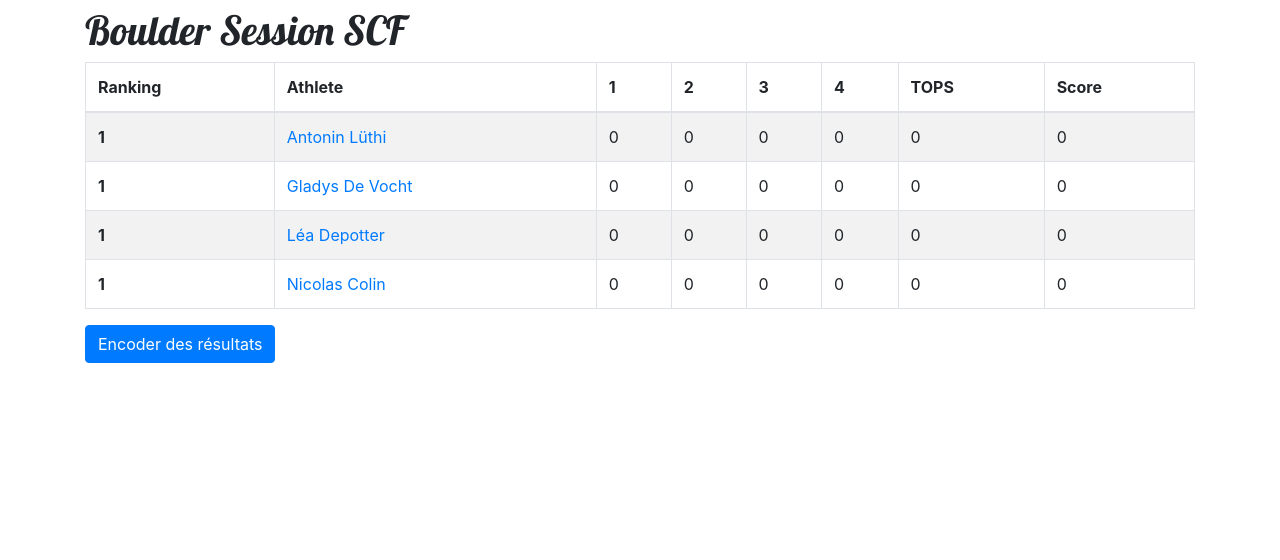
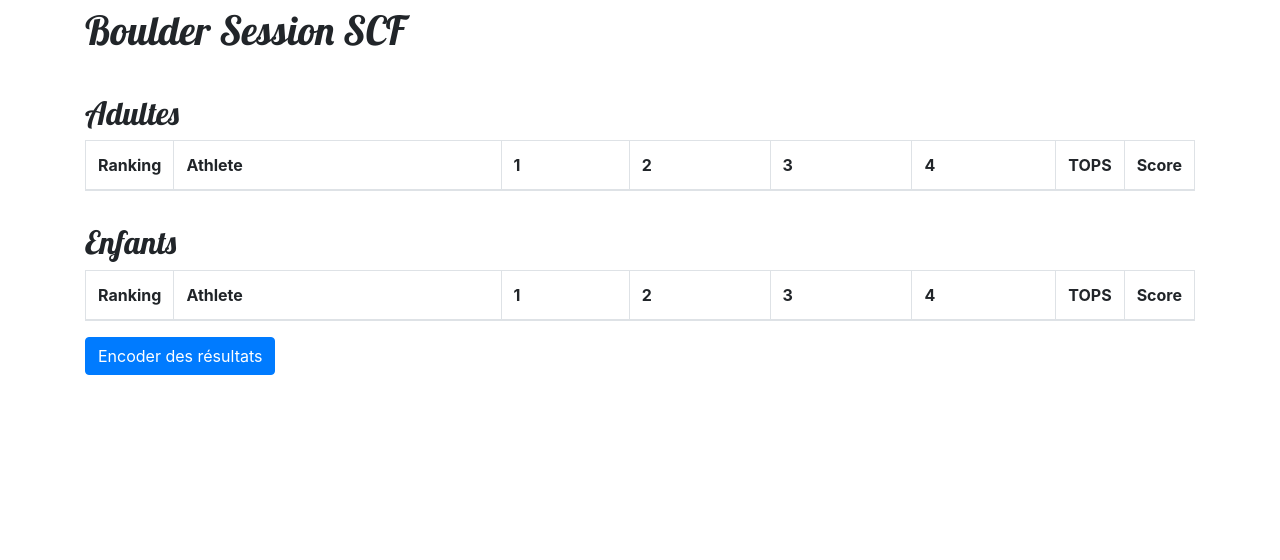
Before and after one commit to xluthi/django-scf, a Django app: page /climbing/2/results/ in a window 1280 px wide. Shown: the part 66-626 px from the top of the page. Run offline with Django 3.2, Linux system fonts and the light colour scheme; data comes from the database, SQL or seed files in the repository; data that the repository does not hold is empty; parts of the project's set-up code (start-up, migrations or seed data) failed here and were passed over; some libraries are stand-ins or nearby versions.

Commit message:
Feature: compute ranking for each category of a competition.

```diff
--- a/climbing/models.py
+++ b/climbing/models.py
@@ -9,7 +9,7 @@ class Category(models.Model):
     code = models.CharField("Code", max_length=3, unique=True)
     description = models.CharField("Description", max_length=50)
     def __str__(self):
-        return "{} - {}".format(self.code, self.description)
+        return self.description
     class Meta:
         verbose_name_plural = "Categories"
 
@@ -46,12 +46,11 @@ class Boulder(models.Model):
         ordering = ["number"]
         unique_together = ('competition', 'number')
 
-    @property
-    def value(self):
+    def value(self, category):
         """
         Based on the results, compute the value of the top
         """
-        return self.top_value / Result.objects.filter(boulder=self.id, result=2).count()
+        return self.top_value / Result.objects.filter(boulder=self.id, result=2, competitor__category = category).count()
 
 class Club(models.Model):
     name = models.CharField('Name', max_length=100)
@@ -95,7 +94,7 @@ class Competitor(models.Model):
             unique_together = (('athlete', 'competition'), ('competition', 'dossard'))
             ordering = ['competition', 'dossard']
     def __str__(self):
-        return "{}({}) {}".format(self.dossard, self.category, self.athlete)
+        return "{}   -   {}   -   ({})  --> {}".format(self.dossard, self.competition, self.category, self.athlete)
 
 class ResultManager(models.Manager):
     def get_result(self, competitor, boulder):
--- a/climbing/static/css/climbing.css
+++ b/climbing/static/css/climbing.css
@@ -6,3 +6,7 @@ body {
 h1, h2, h3, h4 {
   font-family: 'Lobster', cursive;
 }
+
+h2 {
+  margin-top: 1em;
+}
--- a/climbing/templates/climbing/results.html
+++ b/climbing/templates/climbing/results.html
@@ -2,33 +2,35 @@
 {% block title %} {{ competition.title }} {% endblock title %}
 
 {% block content %}
+{% for res_cat in results %}
+<h2>{{ res_cat.category }}</h2>
 <table class="table table-striped table-bordered">
 	<thead>
 		<tr>
-			<th scope="col">Ranking</th>
+			<th scope="col" style="width: 4em">Ranking</th>
 			<th scope="col">Athlete</th>
 			{% for b in competition.boulder_set.all %}
 			<th scope="col">{{ b.number }}</th>
 			{% endfor %}
-			<th scope="col">TOPS</th>
-			<th scope="col">Score</th>
+			<th scope="col" style="width: 4em">TOPS</th>
+			<th scope="col" style="width: 4em">Score</th>
 		</tr>
 	</thead>
 	<tbody>
-	{% for r in results %}
+	{% for r in res_cat.results %}
 	<tr>
 		<th scope="row">{{ r.ranking }}</th>
-		<td><a href="{% url 'climbing:athlete' r.competitor.id %}">{{r.competitor.athlete}}</a></td>
+		<td><a href="{% url 'climbing:athlete' r.competitor.athlete.id %}">{{r.competitor.athlete}}</a></td>
 		{% for item in r.boulders %}
 			<td>{{ item }}</td>
 		{% endfor %}
 		<td>{{ r.tops }}</td>
 		<td>{{ r.score|floatformat }}</td>
 	</tr>
-	{% endfor %}
+	{% endfor %} {# res_cat #}
 	</tbody>
 </table>
+{% endfor %} {# results #}
 
 <a class="btn btn-primary" href="{% url 'encoding:competition' competition.id %}" role="button">Encoder des résultats</a>
-
-{% endblock %}
+{% endblock %} {# content #}
--- a/climbing/views.py
+++ b/climbing/views.py
@@ -26,34 +26,39 @@ def detail(request, competition_id):
 
 def results(request, competition_id):
     competition = get_object_or_404(Competition, pk=competition_id)
-    competitors = competition.competitor_set.all()
+    categories = competition.categories.all()
     boulders = competition.boulder_set.all()
     r = []
-    for competitor in competitors:
-        ra = {}
-        ra['competitor'] = competitor
-        # ra.append(str(a))
-        tops = 0
-        total_score = 0
-        boulder_results = []
-        for b in boulders:
-            score = Result.objects.get_result(competitor=competitor, boulder=b).result
-            boulder_results.append(score)
-            if score == 2:
-                tops += 1
-                total_score += b.value
-        ra['boulders'] = boulder_results
-        ra['tops'] = tops
-        ra['score'] = total_score
-        r.append(ra)
-        r.sort(key=lambda x: x['score'], reverse=True)
-        if len(r) > 0: r[0]['ranking'] = 1
-        for i in range(1,len(r)):
-            # define ranking
-            if r[i]['score'] == r[i-1]['score']:
-                r[i]['ranking'] = r[i-1]['ranking']
-            else:
-                r[i]['ranking'] = i+1
+    # create a ranking for each category
+    for category in categories:
+        res_cat = []
+        competitors = competition.competitor_set.filter(category=category.id)
+        # compute result for each competitor
+        for competitor in competitors:
+            ra = {}
+            ra['competitor'] = competitor
+            tops = 0
+            total_score = 0
+            boulder_results = []
+            for b in boulders:
+                score = Result.objects.get_result(competitor=competitor, boulder=b).result
+                boulder_results.append(score)
+                if score == 2:
+                    tops += 1
+                    total_score += b.value(category)
+            ra['boulders'] = boulder_results
+            ra['tops'] = tops
+            ra['score'] = total_score
+            res_cat.append(ra)
+            res_cat.sort(key=lambda x: x['score'], reverse=True)
+            if len(res_cat) > 0: res_cat[0]['ranking'] = 1
+            for i in range(1,len(res_cat)):
+                # define ranking, taking into account ex-aequo
+                if res_cat[i]['score'] == res_cat[i-1]['score']:
+                    res_cat[i]['ranking'] = res_cat[i-1]['ranking']
+                else:
+                    res_cat[i]['ranking'] = i+1
+        r.append({'category': category, 'results': res_cat})
 
     context = {
         'competition': competition,
```
